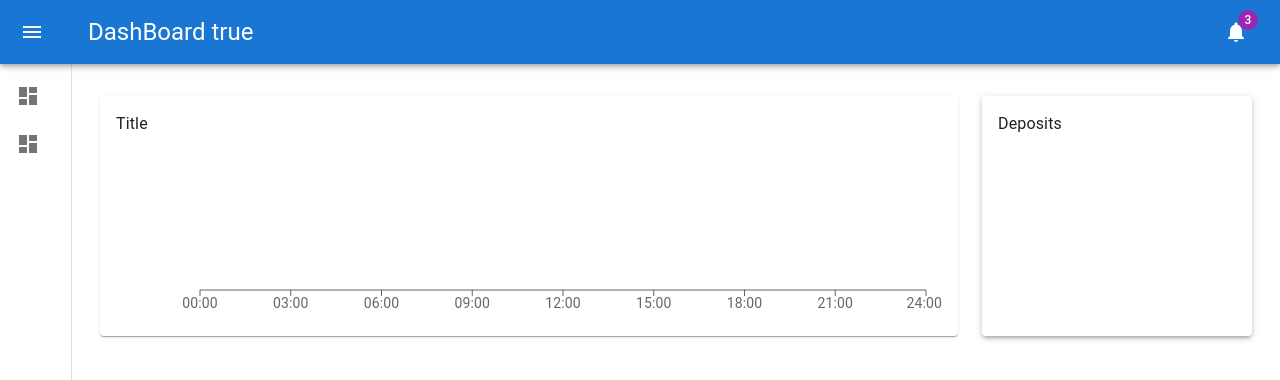
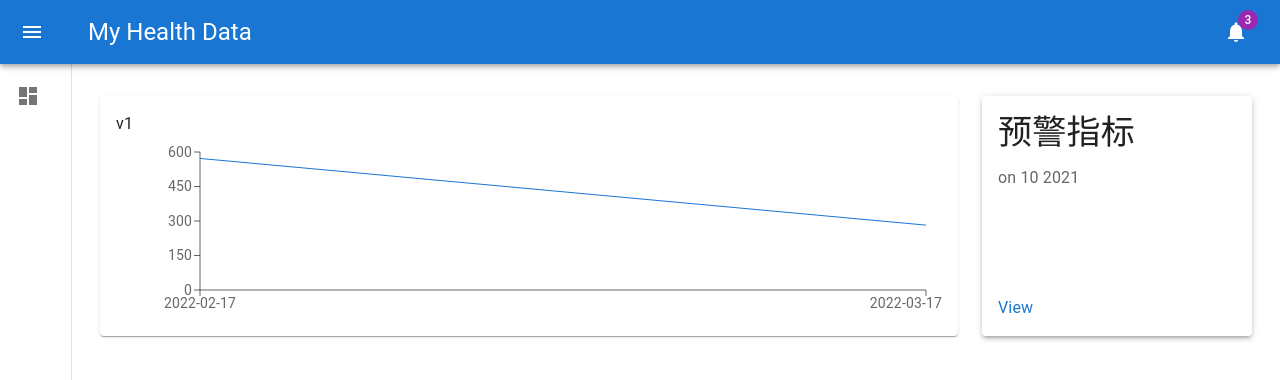
Before and after one commit to jiazifa/my-health-data, a React (Vite) app: page /dashboard in a window 1280 px wide. Shown: the top 380 px of the page. Built offline with nearby package versions, Linux system fonts and the light colour scheme.

Commit message:
feat: 🎸 dashboard chart
添加了看板的表单数据以及侧边栏的路由部分

```diff
--- a/src/containers/DashBoard/Chart.tsx
+++ b/src/containers/DashBoard/LineChart.tsx
@@ -2,32 +2,27 @@ import { createTheme, Typography } from "@mui/material"
 import React from "react";
 import { Label, Line, LineChart, ResponsiveContainer, XAxis, YAxis } from "recharts";
 
-function createData(time: string, value?: number) {
-    return { time, value }
+
+export declare interface LineCharData {
+    title: string;
+    ytitle?: string;
+    xtitle?: string;
+    limit: [number?, number?]
+    values?: Array<[number, number | string]>
 }
 
-const data = [
-    createData('00:00', 0),
-    createData('03:00', 300),
-    createData('06:00', 600),
-    createData('09:00', 800),
-    createData('12:00', 1500),
-    createData('15:00', 2000),
-    createData('18:00', 2400),
-    createData('21:00', 2400),
-    createData('24:00', undefined),
-];
+function LineChartComp(data: LineCharData) {
+    const theme = createTheme();
 
-function Chart() {
-    const theme = createTheme();
+    const vs = data.values?.map((i) => { return { y: i[0], x: i[1] } })
     return (
         <React.Fragment>
             <Typography >
-                Title
+                {data.title}
             </Typography>
             <ResponsiveContainer>
                 <LineChart
-                    data={data}
+                    data={vs}
                     margin={{
                         top: 16,
                         right: 16,
@@ -36,10 +31,12 @@ function Chart() {
                     }}
                 >
                     <XAxis
-                        dataKey="time"
+                        dataKey="x"
                         stroke={theme.palette.text.secondary}
                         style={theme.typography.body2}
-                    />
+                    >
+                        {data.xtitle}
+                    </XAxis>
                     <YAxis
                         stroke={theme.palette.text.secondary}
                         style={theme.typography.body2}
@@ -53,13 +50,13 @@ function Chart() {
                                 ...theme.typography.body1,
                             }}
                         >
-                            Sales ($)
+                            {data.ytitle}
                         </Label>
                     </YAxis>
                     <Line
                         isAnimationActive={false}
                         type="monotone"
-                        dataKey="amount"
+                        dataKey="y"
                         stroke={theme.palette.primary.main}
                         dot={false}
                     />
@@ -69,4 +66,4 @@ function Chart() {
     )
 }
 
-export { Chart }
+export { LineChartComp }
--- a/src/containers/DashBoard/index.tsx
+++ b/src/containers/DashBoard/index.tsx
@@ -1,8 +1,62 @@
+import { Container, Grid, Link, Paper, Typography } from "@mui/material";
+import React from "react";
+import { LineCharData, LineChartComp } from "./LineChart";
+
+const data: LineCharData = {
+    title: "v1",
+    limit: [240, 420],
+    values: [
+        [572, '2022-02-17'],
+        [282, '2022-03-17']
+    ]
+}
+
+function Deposits() {
+    return (
+        <React.Fragment>
+            <Typography component="p" variant="h4" gutterBottom>
+                预警指标
+            </Typography>
+            <Typography color="text.secondary" sx={{ flex: 1 }}>
+                on 10 2021
+            </Typography>
+            <div>
+                <Link color="primary" underline="none">
+                    View
+                </Link>
+            </div>
+        </React.Fragment>
+    );
+}
+
 function DashBoard() {
     return (
-        <div>
-            DashBoard
-        </div>
+        <Container maxWidth='lg' sx={{ mt: 4, mb: 4 }}>
+            <Grid container spacing={3}>
+                {/* Chart */}
+                <Grid item xs={12} md={8} lg={9}>
+                    <Paper sx={{
+                        p: 2,
+                        display: 'flex',
+                        flexDirection: 'column',
+                        height: 240
+                    }}>
+                        {LineChartComp(data)}
+                    </Paper>
+                </Grid>
+                {/* Recent Deposits */}
+                <Grid item xs={12} md={4} lg={3}>
+                    <Paper elevation={3} sx={{
+                        p: 2,
+                        display: 'flex',
+                        flexDirection: 'column',
+                        height: 240
+                    }}>
+                        <Deposits />
+                    </Paper>
+                </Grid>
+            </Grid>
+        </Container>
     )
 }
 
--- a/src/containers/Home/Home.tsx
+++ b/src/containers/Home/Home.tsx
@@ -3,7 +3,7 @@ import { Route, Routes } from "react-router-dom";
 import { Box, Container, createTheme, CssBaseline, Grid, Paper, ThemeProvider, Toolbar } from "@mui/material";
 import { HomeSider } from "./HomeSider";
 import { HomeBar } from "./HomeBar";
-import { Chart } from "../DashBoard/Chart";
+import DashBoard from "../DashBoard";
 
 const mdTheme = createTheme();
 
@@ -22,38 +22,11 @@ const Home = () => {
                     overflow: 'auto'
                 }}>
                     <Toolbar />
-                    <Container maxWidth='lg' sx={{ mt: 4, mb: 4 }}>
-                        <Grid container spacing={3}>
-                            {/* Chart */}
-                            <Grid item xs={12} md={8} lg={9}>
-                                <Paper sx={{
-                                    p: 2,
-                                    display: 'flex',
-                                    flexDirection: 'column',
-                                    height: 240
-                                }}>
-                                    <Chart />
-                                </Paper>
-                            </Grid>
-                            {/* Recent Deposits */}
-                            <Grid item xs={12} md={4} lg={3}>
-                                <Paper elevation={3} sx={{
-                                    p: 2,
-                                    display: 'flex',
-                                    flexDirection: 'column',
-                                    height: 240
-                                }}>
-                                    Deposits
-                                </Paper>
-                            </Grid>
-                        </Grid>
-                    </Container>
+                    <Routes>
+                        <Route path="dashboard" element={<DashBoard />} />
+                    </Routes>
                 </Box>
             </Box>
-            {/*
-            <Routes>
-                <Route path="dashboard" element={<DashBoard />} />
-            </Routes> */}
         </ThemeProvider >
     )
 }
--- a/src/containers/Home/HomeBar.tsx
+++ b/src/containers/Home/HomeBar.tsx
@@ -50,7 +50,7 @@ const HomeBar = () => {
                 </IconButton>
 
                 <Typography component='h1' variant="h5" color='inherit' noWrap flexGrow="1">
-                    DashBoard {isMenuCollapsed ? "true" : "false"}
+                    My Health Data
                 </Typography>
 
                 <IconButton color="inherit">
--- a/src/containers/Home/HomeSider.tsx
+++ b/src/containers/Home/HomeSider.tsx
@@ -1,10 +1,11 @@
 import React from "react";
 import MuiDrawer from '@mui/material/Drawer';
-import { IconButton, List, ListItemButton, ListItemIcon, ListItemText, styled, ThemeProvider, Toolbar, Typography } from "@mui/material";
+import { IconButton, List, ListItemButton, ListItemIcon, ListItemText, styled, SvgIcon, ThemeProvider, Toolbar, Typography } from "@mui/material";
 import { Dashboard as DashboardIcon, Menu, ChevronLeft, Notifications } from '@mui/icons-material';
 import { useAppDispatch, useAppSelector } from "../../reducers";
 import { selectIsMenuCollapsed, toggleMenuCollapsed } from "../../reducers/app";
 import { menus, IMenu } from '../../utils/routes'
+import { Link } from "react-router-dom";
 
 const drawerWidth: number = 240;
 
@@ -34,12 +35,23 @@ const Drawer = styled(MuiDrawer, { shouldForwardProp: (prop) => prop !== 'open'
     }),
 );
 
-const MenuItemComp = (menu: Array<IMenu>) => {
-
-
+const MenuItemComp = (menus: Array<IMenu>) => {
     return (
         <List>
-
+            <React.Fragment>
+                {menus.map((i: IMenu) => {
+                    return (
+                        <Link to={i.path} >
+                            <ListItemButton >
+                                <ListItemIcon color="primary">
+                                    {i.icon}
+                                </ListItemIcon>
+                                <ListItemText primary={i.title} sx={{ color: "ButtonText" }} />
+                            </ListItemButton>
+                        </Link>
+                    )
+                })}
+            </React.Fragment>
         </List>
     )
 }
@@ -67,22 +79,7 @@ const HomeSider = () => {
                 </IconButton>
             </Toolbar>
 
-            <List>
-                <React.Fragment>
-                    <ListItemButton>
-                        <ListItemIcon>
-                            <DashboardIcon />
-                        </ListItemIcon>
-                        <ListItemText primary="Dashboard" />
-                    </ListItemButton>
-                    <ListItemButton>
-                        <ListItemIcon>
-                            <DashboardIcon />
-                        </ListItemIcon>
-                        <ListItemText primary="People" />
-                    </ListItemButton>
-                </React.Fragment>
-            </List>
+            {MenuItemComp(menus)}
         </Drawer>
     );
 }
--- a/src/utils/routes.ts
+++ b/src/utils/routes.tsx
@@ -1,3 +1,4 @@
+import { Dashboard } from "@mui/icons-material";
 import React from "react";
 
 export declare interface IMenu {
@@ -12,9 +13,9 @@ export declare interface IMenu {
 
 const menus: Array<IMenu> = [
   {
-    path: "app/dashboard",
+    path: "dashboard",
     title: "看板",
-    icon: "Dashboard",
+    icon: <Dashboard />,
     comp: "Dashboard",
   },
 ];
```
Also changed, not shown: src/components/Chart/index.ts (deleted).
